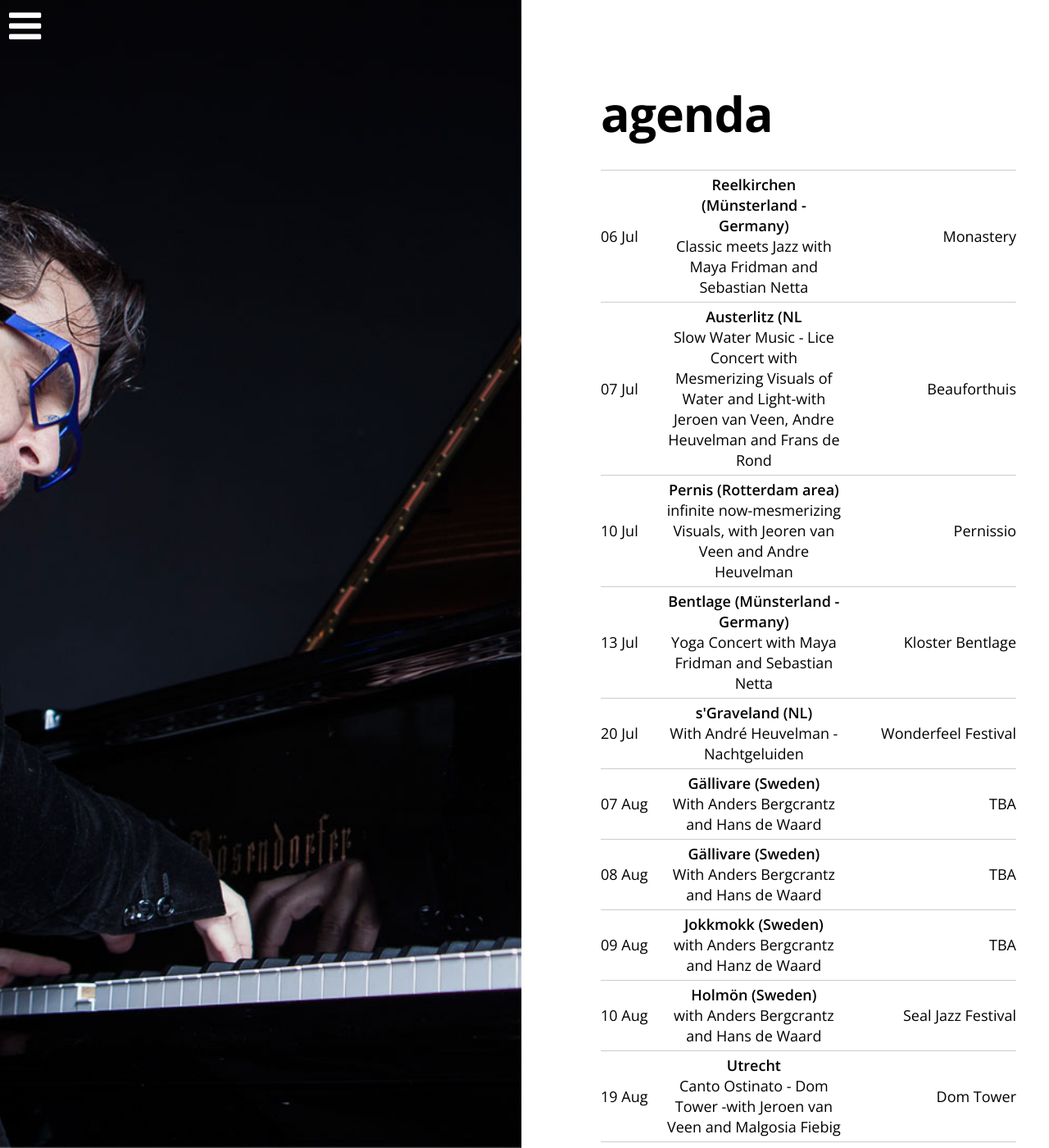
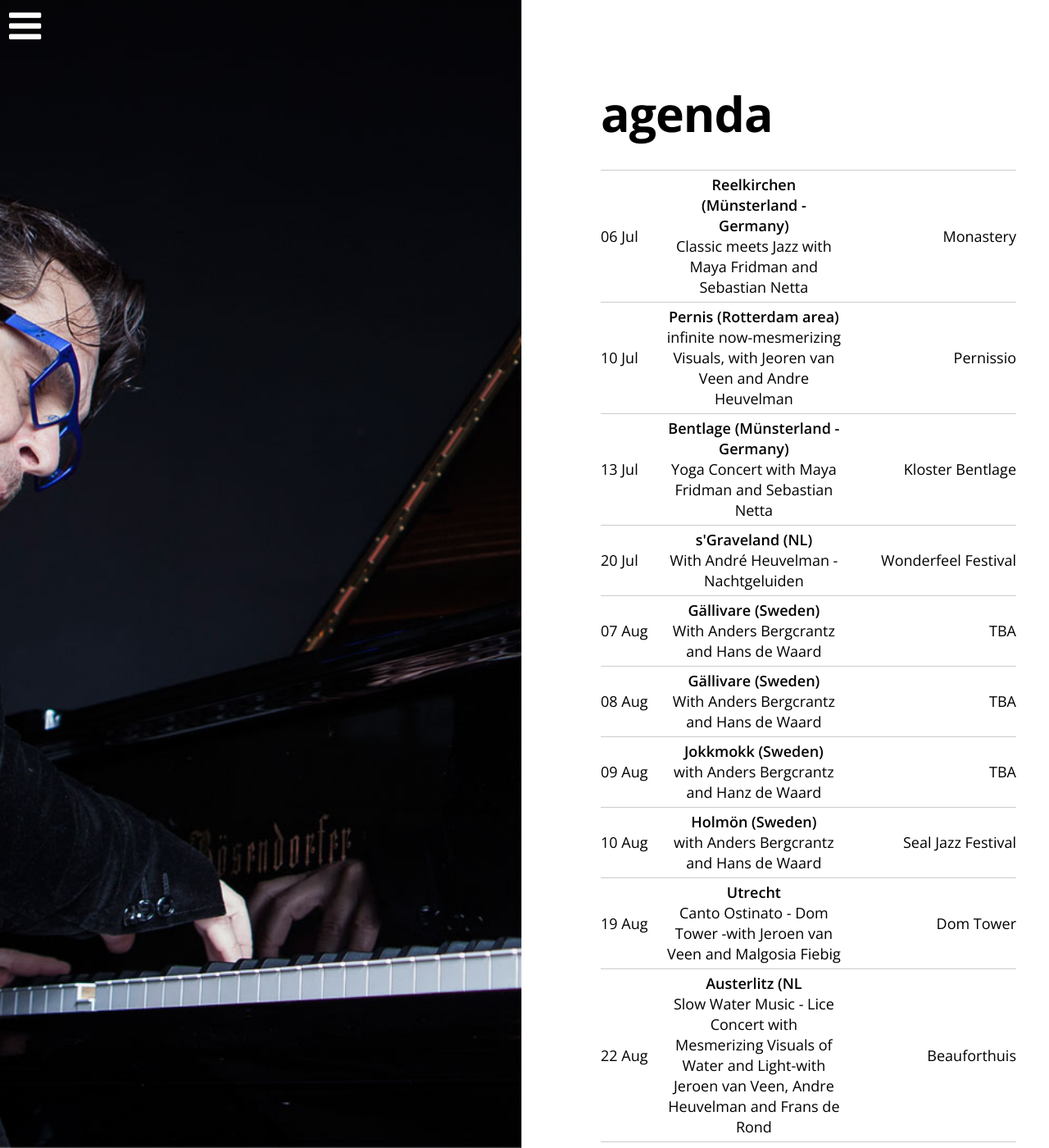
Before and after one commit to mikedelferro/website, a Jekyll site: the page built from agenda.html, in a window 1280 px wide and 1400 px high. Shown: the whole window at 82% size. Built offline with Jekyll 4.4.1, drawn with Linux system fonts in a browser that asks for light colours; nearby versions of some CDN libraries.

Commit message:
Updated '_config.yml' via CloudCannon

```diff
--- a/_config.yml
+++ b/_config.yml
@@ -77,7 +77,7 @@ gigs:
   - title: >-
       Slow Water Music - Lice Concert with Mesmerizing Visuals of Water and
       Light-with Jeroen van Veen, Andre Heuvelman and Frans de Rond
-    date: 2019-07-07 20:00:00
+    date: 2019-08-22 20:00:00
     location: Beauforthuis
     venue: Austerlitz (NL
     url: www.beauforthuis.nl
```
